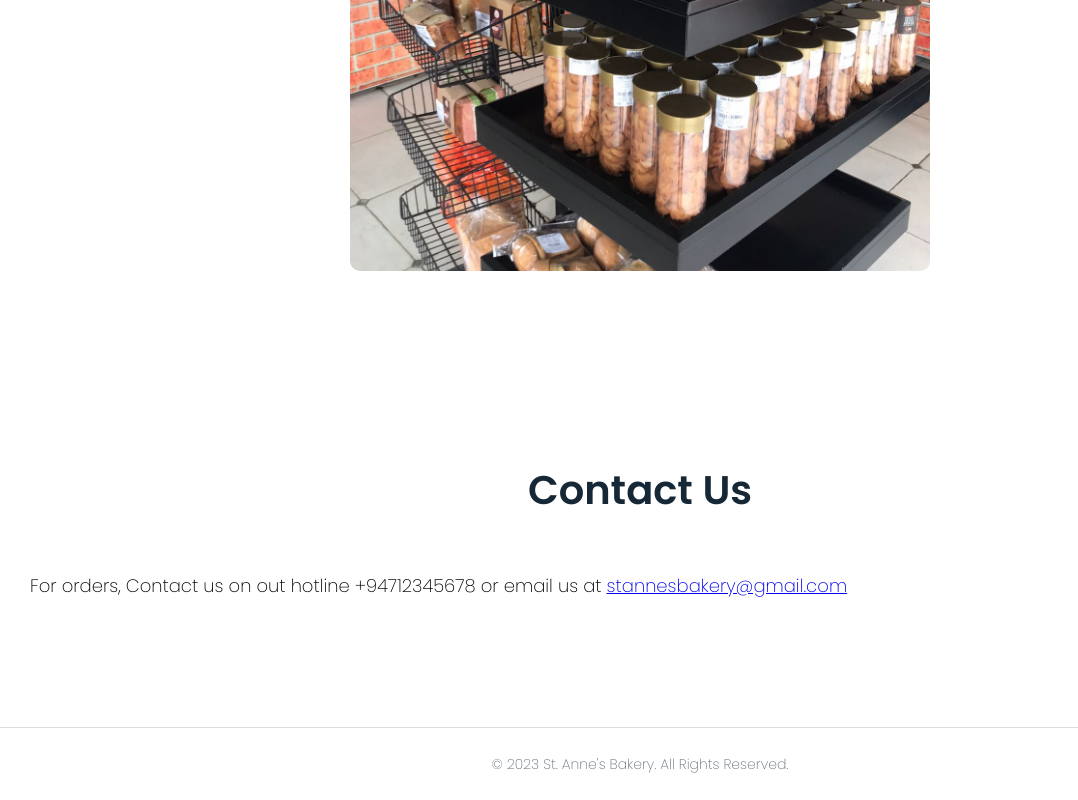
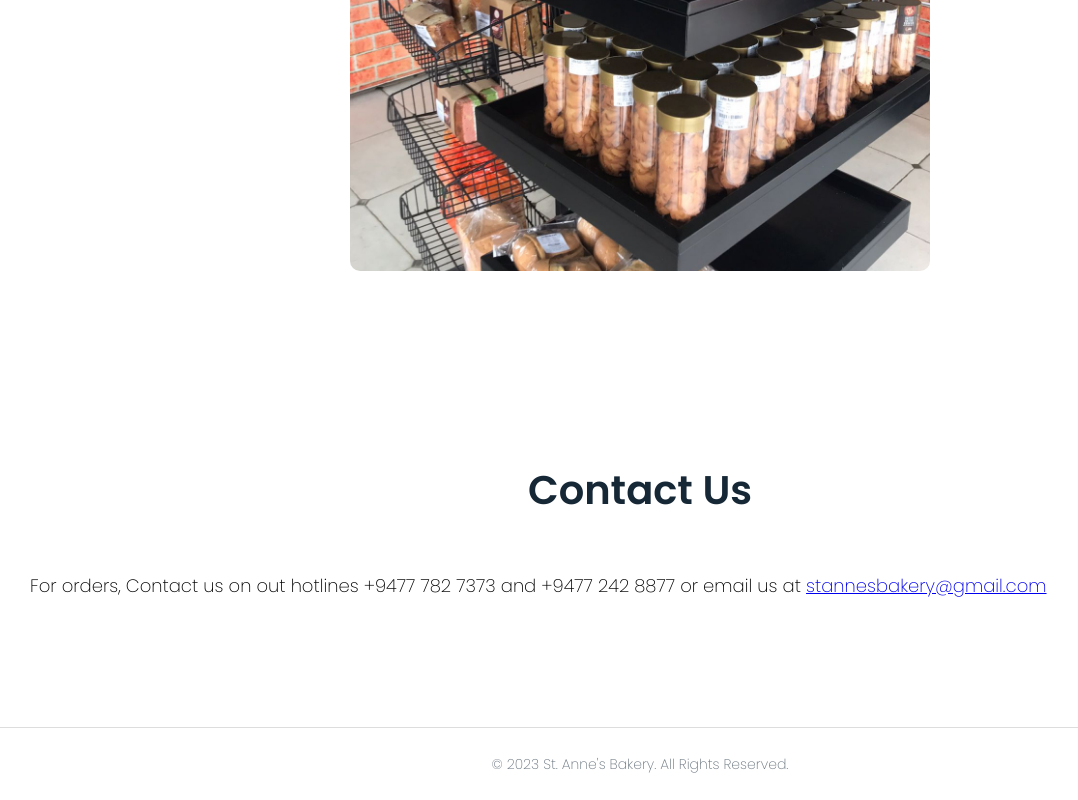
Before and after one commit to yahani/anns-bake-house, a plain HTML site: page index.html in a window 1280 px wide. Shown: the part 4753-5553 px from the top of the page, without its empty margins (0-1078 px from the left). Drawn offline with nearby package versions, Linux system fonts and the light colour scheme.

Commit message:
contacts updated

```diff
--- a/index.html
+++ b/index.html
@@ -377,7 +377,7 @@
             <h2>Contact Us</h2>
         </div>
         <div class="contactus">
-            <p>For orders, Contact us on out hotline +94712345678 or email us at
+            <p>For orders, Contact us on out hotlines +9477 782 7373 and +9477 242 8877  or email us at
                 <a href="stannesbakery@gmail.com">stannesbakery@gmail.com</a></p>
 
         </div>
```
